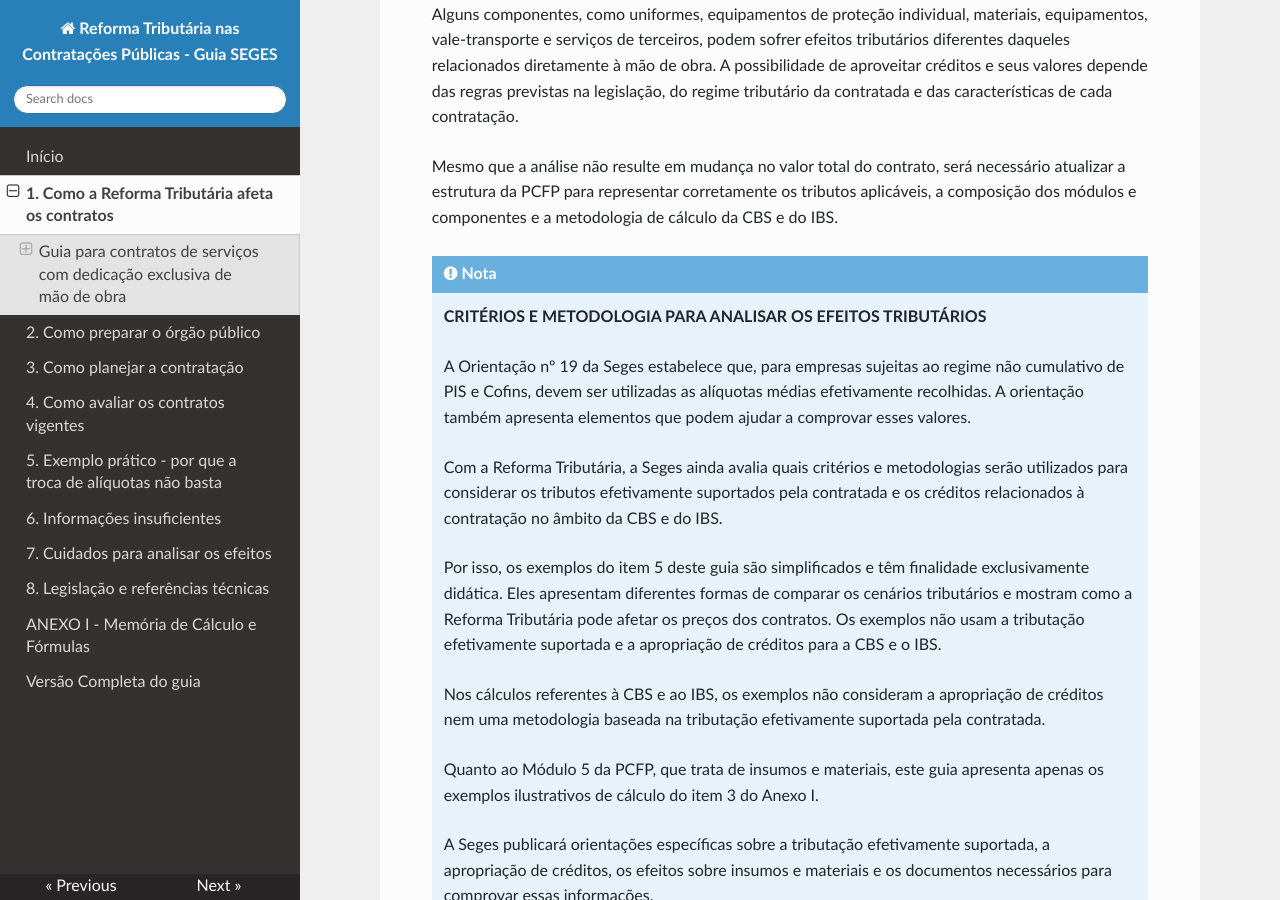
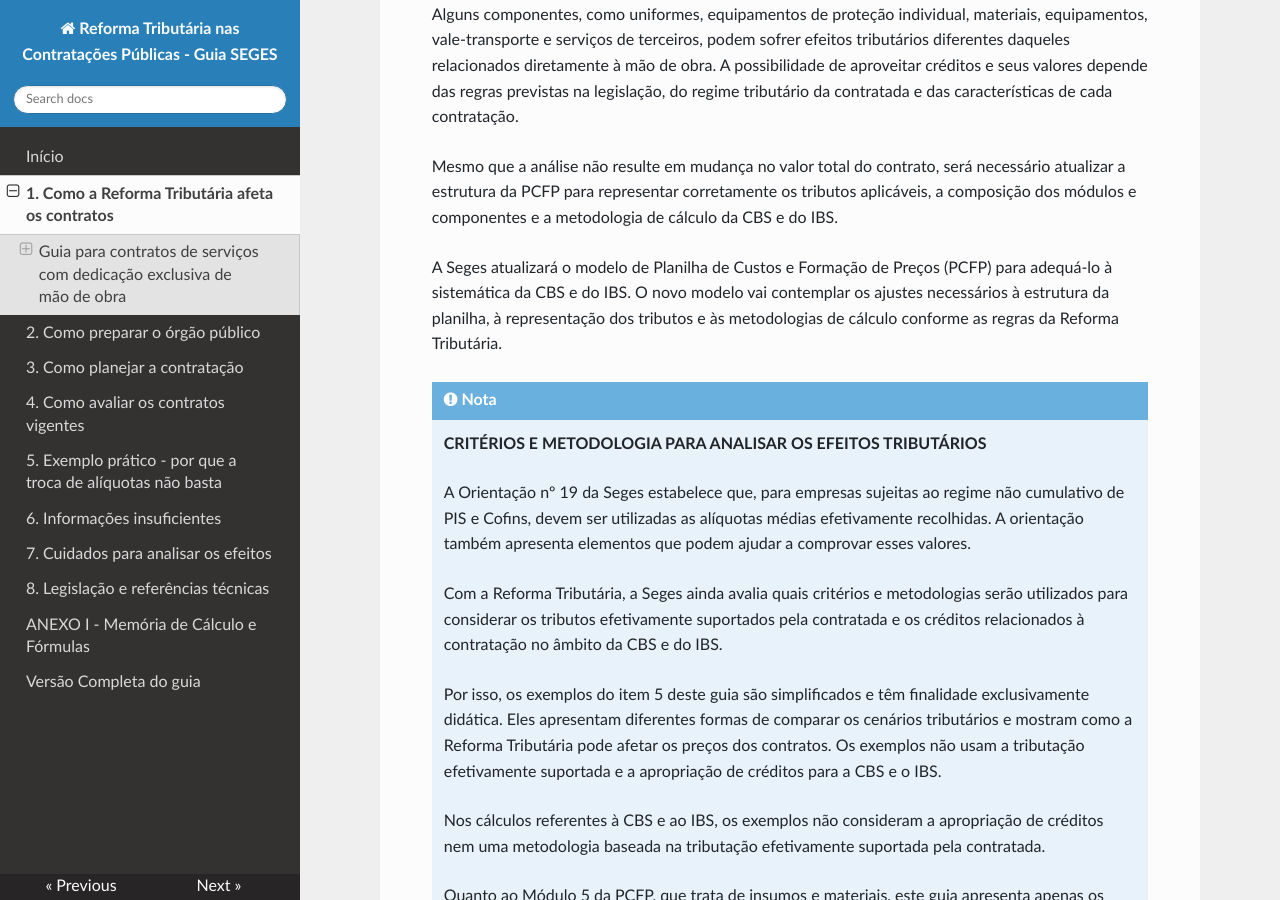
Before and after one commit to emilix10-bit/guia-RT2026-dedicacao-exclusiva, an MkDocs documentation site: the page built from docs/01-afetacao-contratos.md, in a window 1280 px wide and 900 px high, scrolled down 4878 px. Built offline with MkDocs 1.6.1, drawn with Linux system fonts in a browser that asks for light colours; nearby versions of some CDN libraries.

Commit message:
Update PCFP model for CBS and IBS compliance
A Seges atualizará o modelo de Planilha de Custos e Formação de Preços (PCFP) para se adequar à sistemática da CBS e do IBS, incluindo ajustes na estrutura da planilha e nas metodologias de cálculo.

```diff
--- a/docs/01-afetacao-contratos.md
+++ b/docs/01-afetacao-contratos.md
@@ -96,6 +96,8 @@ Alguns componentes, como uniformes, equipamentos de proteção individual, mater
 
 Mesmo que a análise não resulte em mudança no valor total do contrato, será necessário atualizar a estrutura da PCFP para representar corretamente os tributos aplicáveis, a composição dos módulos e componentes e a metodologia de cálculo da CBS e do IBS.
 
+A Seges atualizará o modelo de Planilha de Custos e Formação de Preços (PCFP) para adequá-lo à sistemática da CBS e do IBS. O novo modelo vai contemplar os ajustes necessários à estrutura da planilha, à representação dos tributos e às metodologias de cálculo conforme as regras da Reforma Tributária.
+
 !!! note "Nota"
     **CRITÉRIOS E METODOLOGIA PARA ANALISAR OS EFEITOS TRIBUTÁRIOS**
 
```
